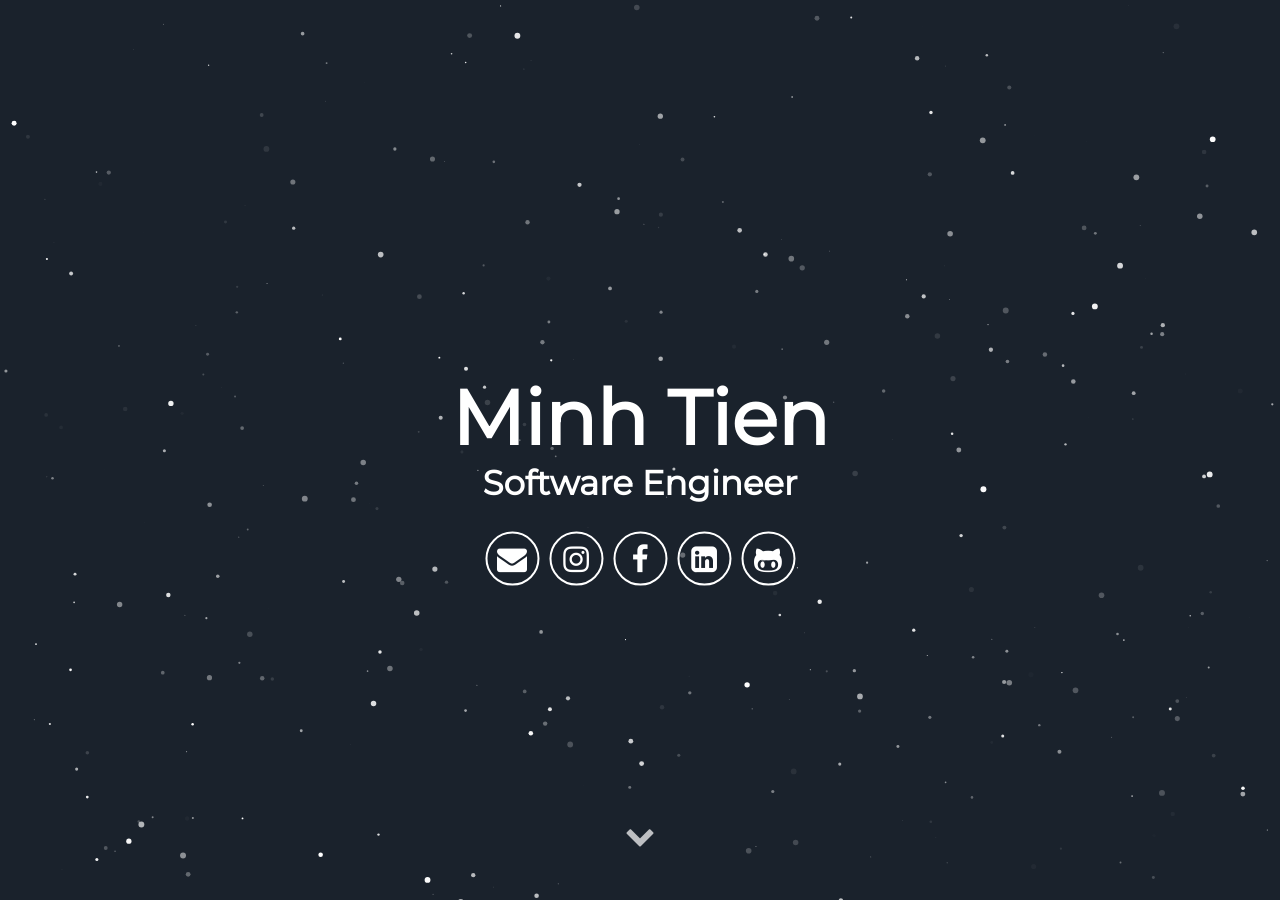
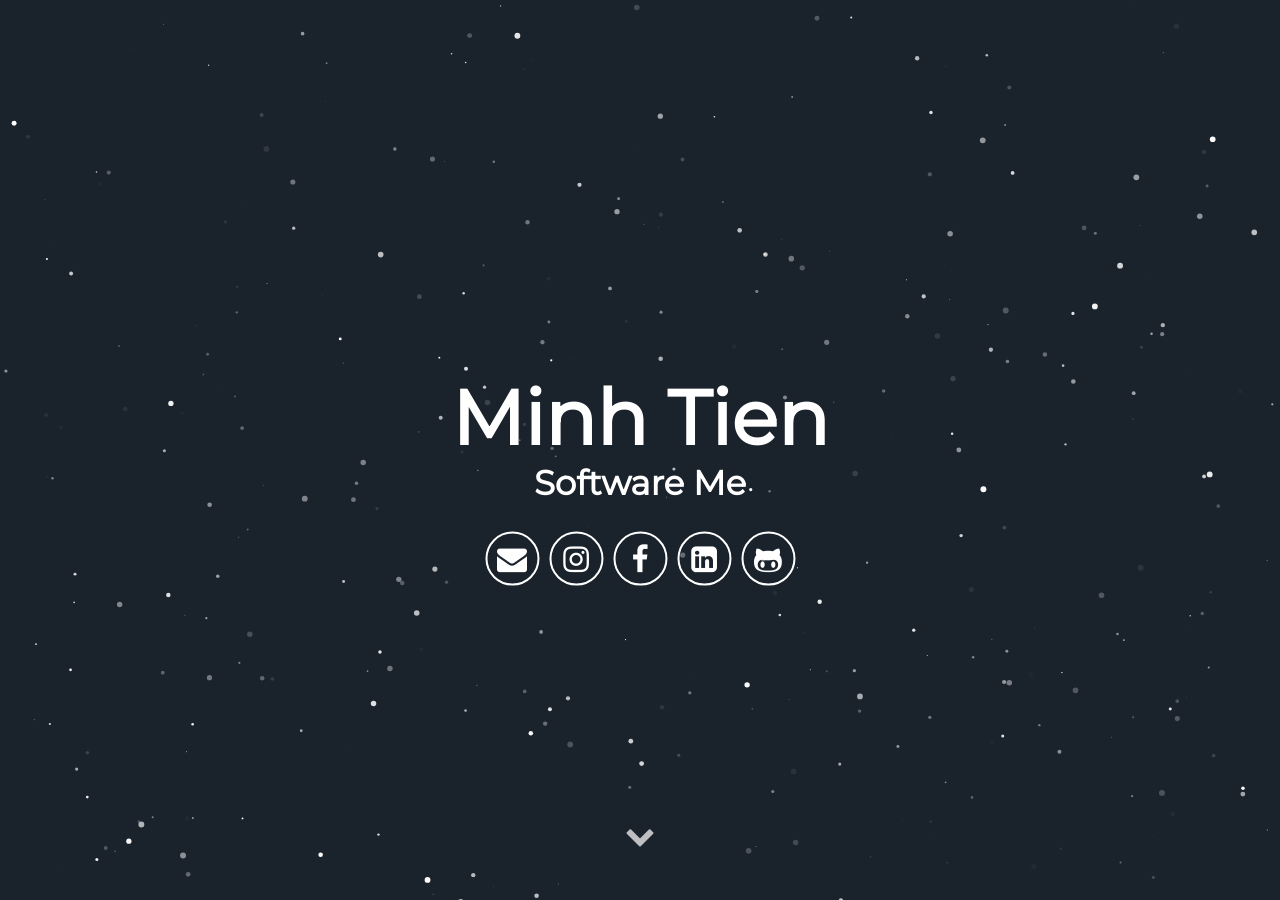
Before and after one commit to phamtanminhtien/phamtanminhtien.github.io, a Jekyll site: the page built from index.html, in a window 1280 px wide and 900 px high. Built offline with Jekyll 4.4.1, drawn with Linux system fonts in a browser that asks for light colours; some web fonts are replaced.

Commit message:
Update _config.yml

```diff
--- a/_config.yml
+++ b/_config.yml
@@ -7,7 +7,7 @@ description: Wellcome to we
 # User settings
 username: Minh Tien
 user_description: I'm Minh Tien. My Github <a href="https://github.com/phamtanminhtien/" target="_blank">https://github.com/phamtanminhtien/</a>
-user_title: Software Engineer
+user_title: Software Me
 email: mauriurraco@gmail.com
 # twitter_username: lorem_ipsum
 # github_username:  lorem_ipsum
```
